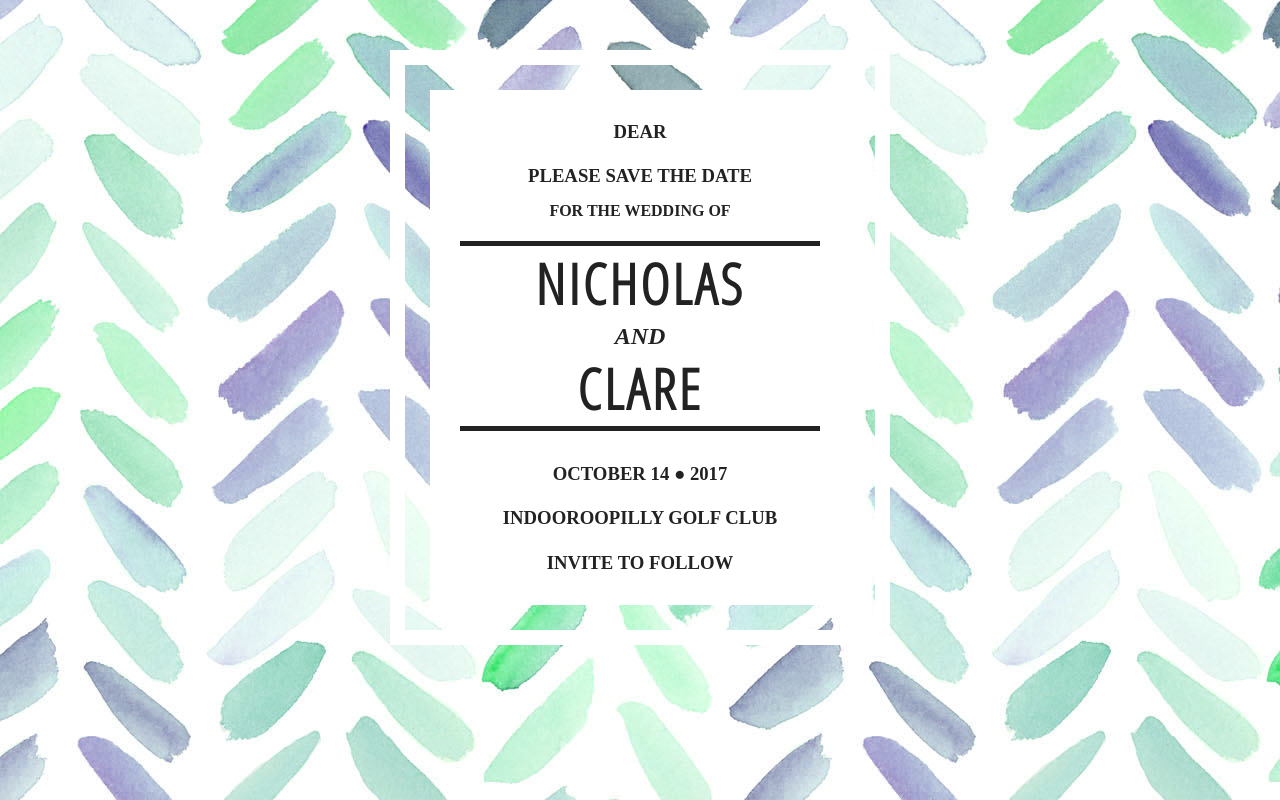
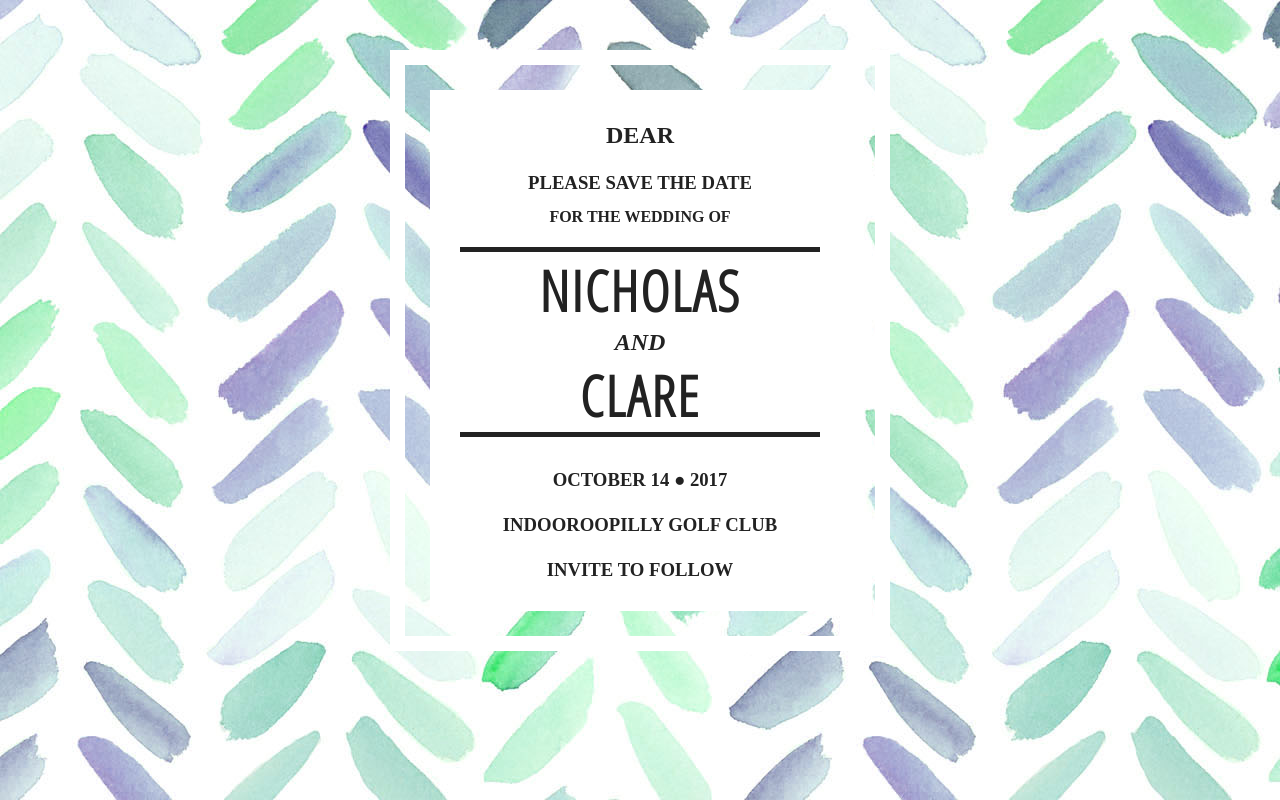
Before and after one commit to brakenick/save-the-date, a plain HTML site: page index.html in a window 1280 px wide. Drawn offline with nearby package versions, Linux system fonts and the light colour scheme; a web font is replaced by a local one.

Commit message:
tidy up files

```diff
--- a/css/main.css
+++ b/css/main.css
@@ -59,7 +59,6 @@ textarea {
 body {
     font: 16px/26px Helvetica, Helvetica Neue, Arial;
     background: url(bg.jpg);
-    background: contain;
 }
 
 .wrapper {
@@ -159,11 +158,53 @@ nav a:hover {
 
 
 
+.wrapper {
+    width: 500px; /* 1140px - 10% for margins */
+    padding: 50px;
+     margin: 0 auto;
+}
+
+.content {
+    background: #fff;
+    padding: 10px 0;
+    text-align: center;
+    -webkit-font-smoothing: antialiased;
+}
+
+.border-box {
+
+    border: 15px solid #fff;
+    padding: 25px;
+}
+
+.break {
+    border-top: 5px solid;
+    border-bottom: 5px solid;
+    margin: 30px;
+}
 
 
 
+h1 {
+    font-size: 56px;
+    letter-spacing: 2px;
+    font-family: 'Open Sans Condensed', sans-serif;
+}
 
 
+
+h2 ,h3, h4 {
+    font-family: 'Fanwood Text', serif;
+    text-transform: uppercase;
+}
+
+h2 {
+    line-height: 30px;
+}
+
+h4 {
+    line-height: 0;
+}
 
 
 
@@ -251,58 +292,6 @@ nav a:hover {
 }
 
 
-
-.wrapper {
-    width: 500px; /* 1140px - 10% for margins */
-
-    padding: 50px;
-     margin: 0 auto;
-}
-
-.content {
-    background: #fff;
-    padding: 10px 0;
-    text-align: center;
-    -webkit-font-smoothing: antialiased;
-;
-}
-
-.border-box {
-
-    border: 15px solid #fff;
-    padding: 25px;
-}
-
-.break {
-    border-top: 5px solid;
-    border-bottom: 5px solid;
-    margin: 30px;
-}
-
-
-h1 {
-    font-size: 56px;
-    font-family: 'Open Sans Condensed', sans-serif;
-    letter-spacing: 3px;
-}
-
-h3, h4 {
-    font-family: 'Fanwood Text', serif;
-    text-transform: uppercase;
-}
-
-h2 {
-    line-height: 30px;
-}
-
-h4 {
-    line-height: 0;
-}
-
-
-
-
-
 @media only screen and (min-width: 1140px) {
 
 /* ===============
--- a/index.html
+++ b/index.html
@@ -2,19 +2,17 @@
 <!--[if lt IE 7]>      <html class="no-js lt-ie9 lt-ie8 lt-ie7" lang=""> <![endif]-->
 <!--[if IE 7]>         <html class="no-js lt-ie9 lt-ie8" lang=""> <![endif]-->
 <!--[if IE 8]>         <html class="no-js lt-ie9" lang=""> <![endif]-->
-<!--[if gt IE 8]><!--> <html class="no-js" lang=""> <!--<![endif]-->
+<!--[if gt IE 8]><!-->
+ <html class="no-js" lang=""> <!--<![endif]-->
     <head>
         <meta charset="utf-8">
         <meta http-equiv="X-UA-Compatible" content="IE=edge,chrome=1">
         <title></title>
         <meta name="description" content="">
         <meta name="viewport" content="width=device-width, initial-scale=1">
-        <link rel="apple-touch-icon" href="apple-touch-icon.png">
         <link href="https://fonts.googleapis.com/css?family=Fanwood+Text|Open+Sans+Condensed:300" rel="stylesheet">
-
         <link rel="stylesheet" href="css/normalize.min.css">
         <link rel="stylesheet" href="css/main.css">
-
         <script src="js/vendor/modernizr-2.8.3-respond-1.4.2.min.js"></script>
     </head>
     <body>
@@ -38,10 +36,10 @@
 
                     <div class="content">
 
+                        <h2><script>document.write('Dear ' + decodeURIComponent(gup('name')));</script></h2>
+                        <h3>please save the date<h3/>
+                        <h4>for The wedding of<h4/>
 
-                <h3> <script> document.write('Dear ' + decodeURIComponent(gup('name')));</script></h3>
-                    <h3>please save the date<h3>
-                    <h4>for The wedding of<h4>
                         <div class="break">
                             <h1>Nicholas</h1>
                             <h2><i>AND</i></h2>
@@ -58,10 +56,8 @@
            </div>
         </div>
 
-
         <script src="//ajax.googleapis.com/ajax/libs/jquery/1.11.2/jquery.min.js"></script>
         <script>window.jQuery || document.write('<script src="js/vendor/jquery-1.11.2.min.js"><\/script>')</script>
-
         <script src="js/main.js"></script>
 
         <!-- Google Analytics: change UA-XXXXX-X to be your site's ID. -->
```
Also changed, not shown: css/circles-and-roundabouts.png.png (deleted). Lines whose indentation alone changed are shown as unchanged.
